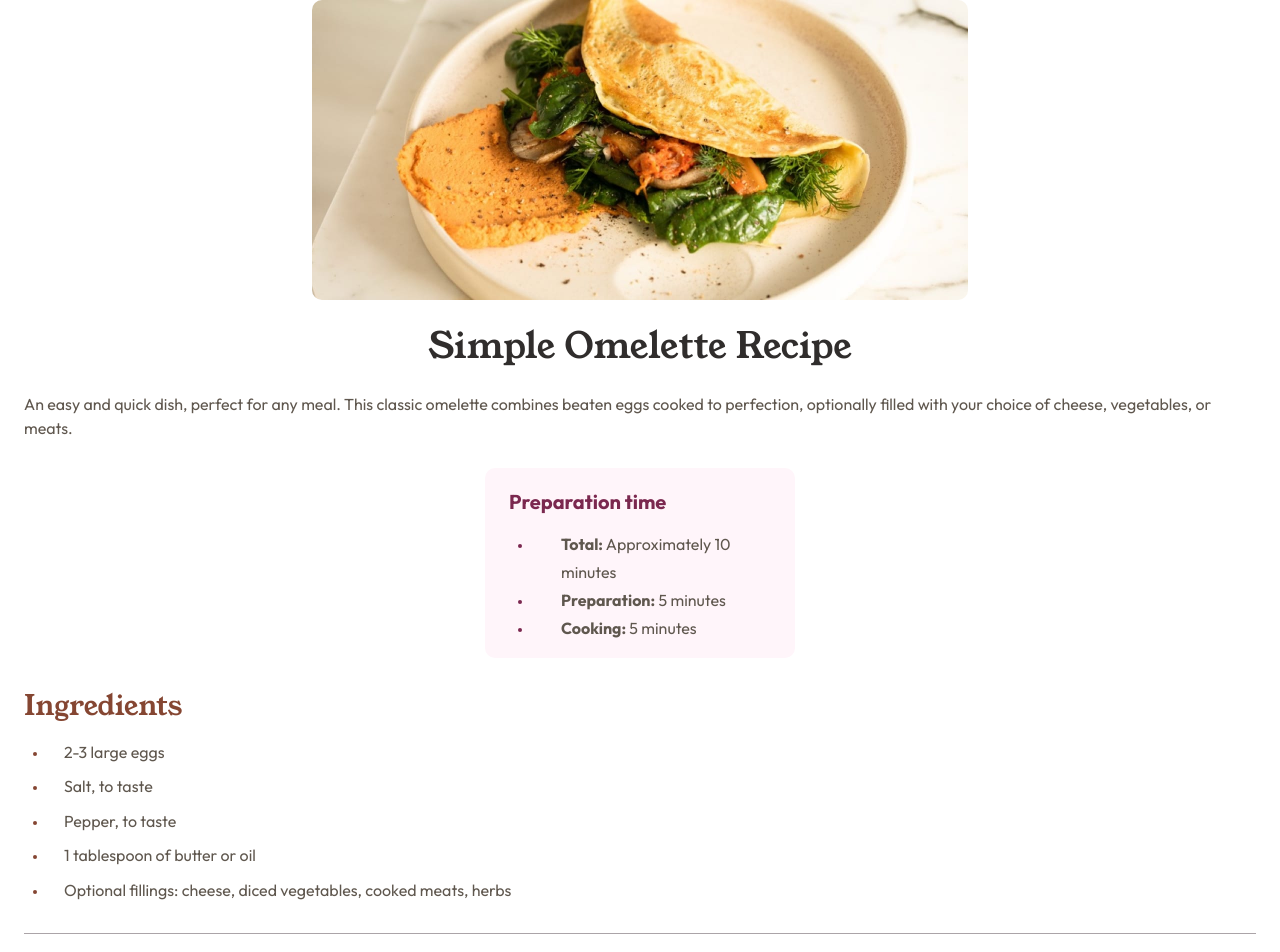
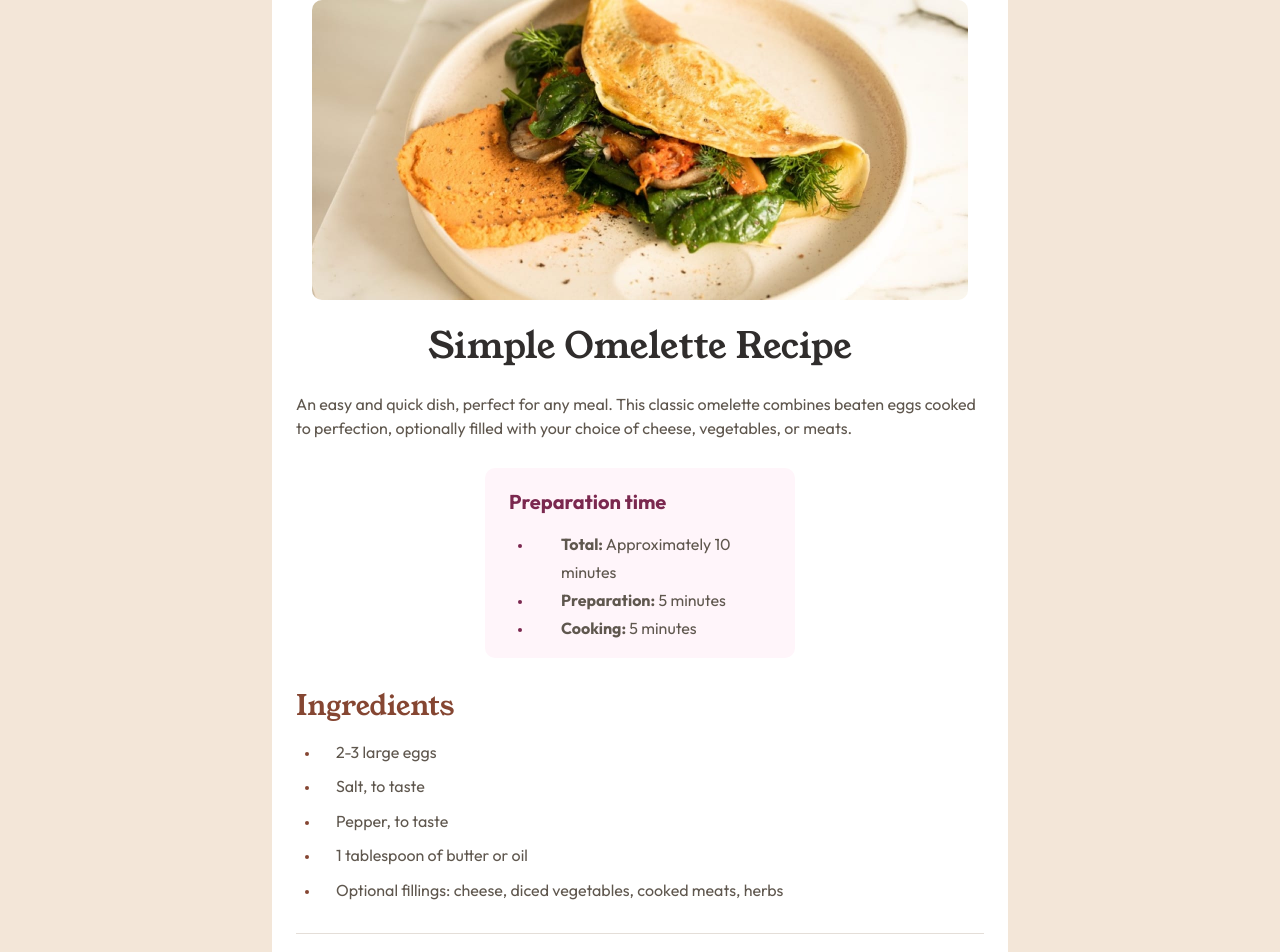
Before and after one commit to Negligence/recipe-page, a website: page index.html in a window 1280 px wide. Shown: the top 952 px of the page. Drawn offline with Linux system fonts and the light colour scheme.

Commit message:
finagle border-top-color :187 not working hr default bd style set to inset changed hr bd style to solid changed from hsl to --light-grey turns out rose white just for div deleted --white var set main bgc to white found main max width set body width: inherit; set body display: grid; set body place-items: center; set main max-width: 736px;

```diff
--- a/source/sass/styles.scss
+++ b/source/sass/styles.scss
@@ -12,7 +12,6 @@ html {
 
   --nutmeg: hsl(14, 45%, 36%);
   --dark-raspberry: hsl(332, 51%, 32%);
-  --white: hsl(0, 0%, 100%);
   --rose-white: hsl(330, 100%, 98%);
   --eggshell: hsl(30, 54%, 90%);
   --light-grey: hsl(30, 18%, 87%);
@@ -36,18 +35,18 @@ h1,h2,h3,h4,h5,h6 {
 }
 
 body {
-  display: inherit;
+  width: inherit;
   height: inherit;
   font-family: var(--ff-body);
   background-color: var(--eggshell);
-  // line-height: 1em;
 
-  // display: grid;
-  // place-items: center;
+  display: grid;
+  place-items: center;
   // gap: clamped(16px, 32px);
 
   main {
-    background-color: #fff;
+    background-color: white;
+    max-width: 736px;
   }
 }
 
@@ -184,7 +183,8 @@ footer {
 }
 
 hr {
-  border-top-color: var(--rose-white) !important; //hsla(0, 0%, 0%, 0.15)
+  border-top-color: var(--light-grey);
+  border-style: solid;
   border-width: rem(1px) 0 0;
   margin: 2rem 1.5rem;
 }
@@ -237,7 +237,7 @@ hr {
     }
 
     :not(:last-of-type) {
-      border-bottom: rem(1px) solid hsla(0, 0%, 0%, 0.15);
+      border-bottom: rem(1px) solid var(--light-grey);
     }
   }
 
```
Also changed, not shown: assets/css/styles.css, source/assets/css/styles.css.
